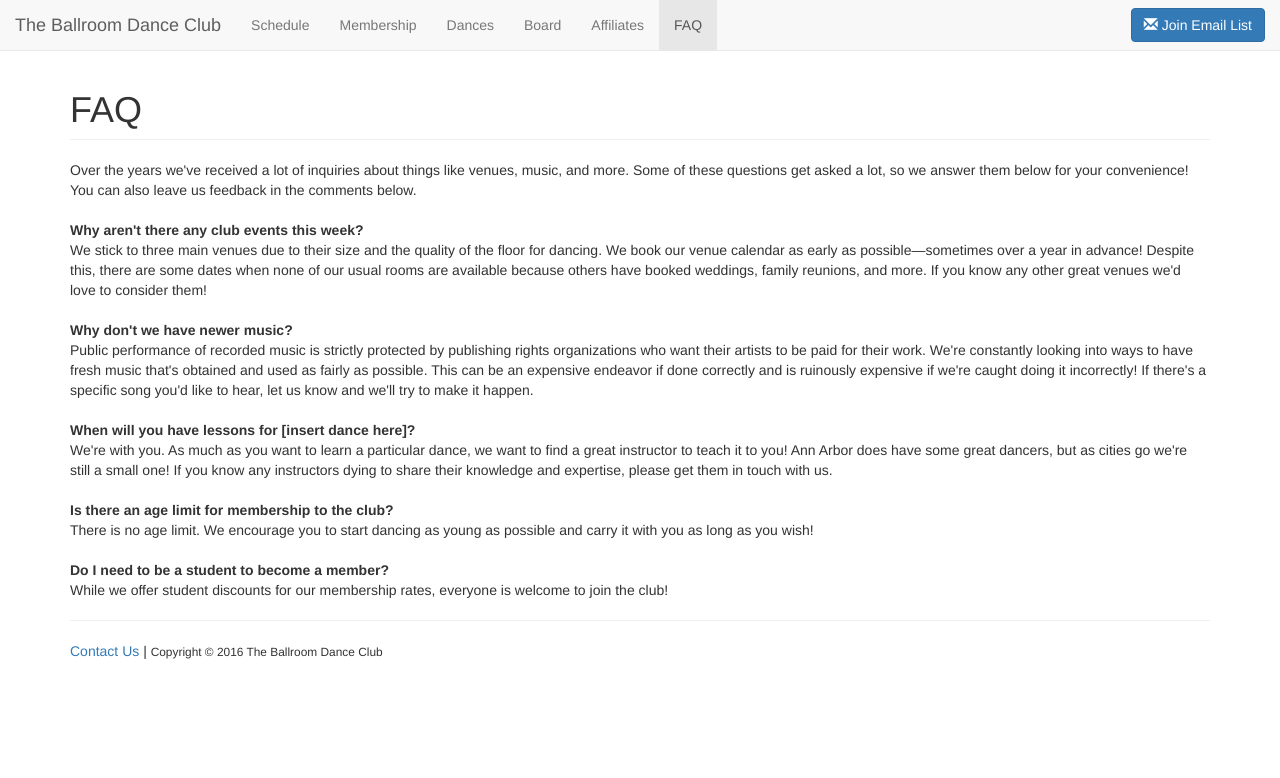
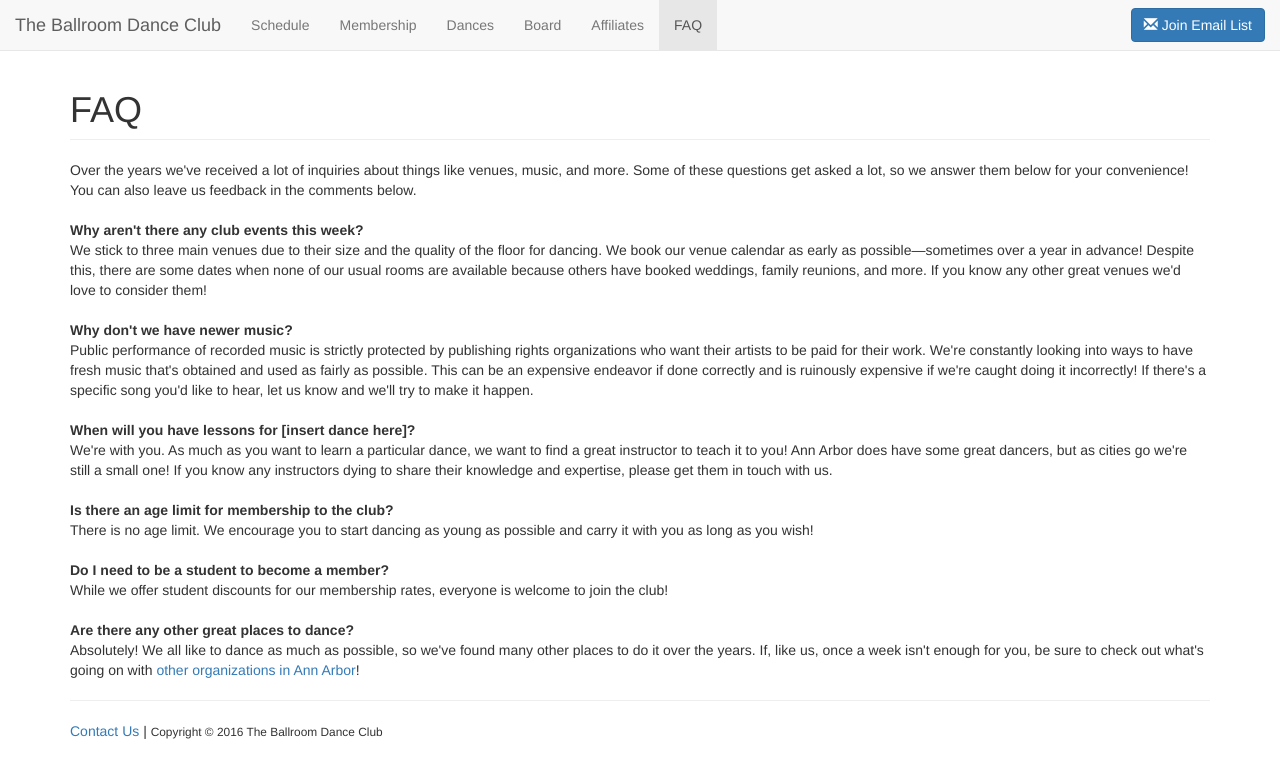
Before and after one commit to ballroom-dance-club/ballroom-dance-club.github.io, a Jekyll site: the page built from faq.html, in a window 1280 px wide. Shown: the top 778 px of the page. Built offline with Jekyll 4.4.1, drawn with Linux system fonts in a browser that asks for light colours; nearby versions of some CDN libraries; comment, search, counter and statistics services are not loaded.

Commit message:
Add link to affiliates page on the FAQ

```diff
--- a/_data/faq.yml
+++ b/_data/faq.yml
@@ -27,3 +27,8 @@
   answer: >
     While we offer student discounts for our membership rates, everyone is welcome
     to join the club!
+- question: Are there any other great places to dance?
+  answer: >
+    Absolutely! We all like to dance as much as possible, so we've found many other
+    places to do it over the years. If, like us, once a week isn't enough for you,
+    be sure to check out what's going on with <a href="/affiliates">other organizations in Ann Arbor</a>!
```
